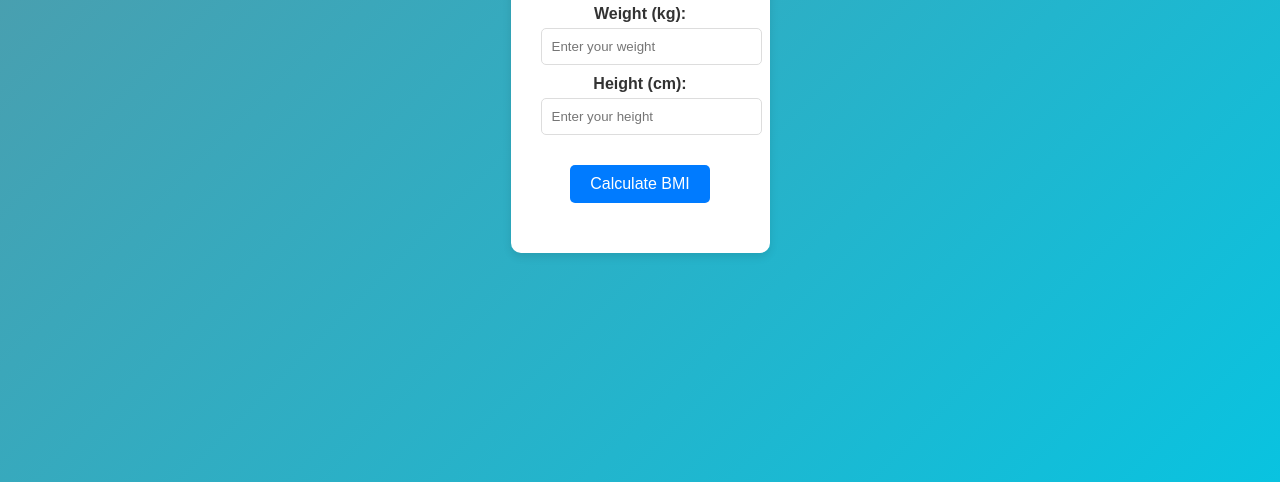
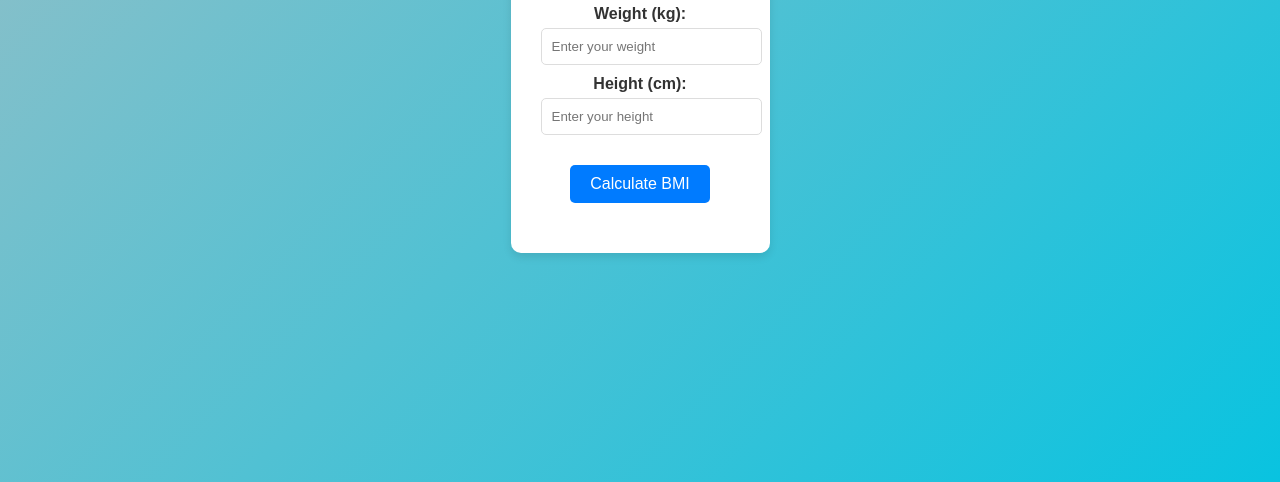
Before and after one commit to Farhankhan139/cognorise_internship, a plain HTML site: page BMI_calcualtor/main.html in a window 1280 px wide. Shown: the part 318-800 px from the top of the page. Drawn offline with Linux system fonts and the light colour scheme.

Commit message:
Add all project files

```diff
--- a/BMI_calcualtor/styles.css
+++ b/BMI_calcualtor/styles.css
@@ -4,7 +4,7 @@ body {
     align-items: center;
     height: 100vh;
     margin: 0;
-    background: linear-gradient(135deg, #5499a7, #09c3e0);
+    background: linear-gradient(135deg, #99bfc6, #09c3e0);
     font-family: 'Arial', sans-serif;
 }
 
```
